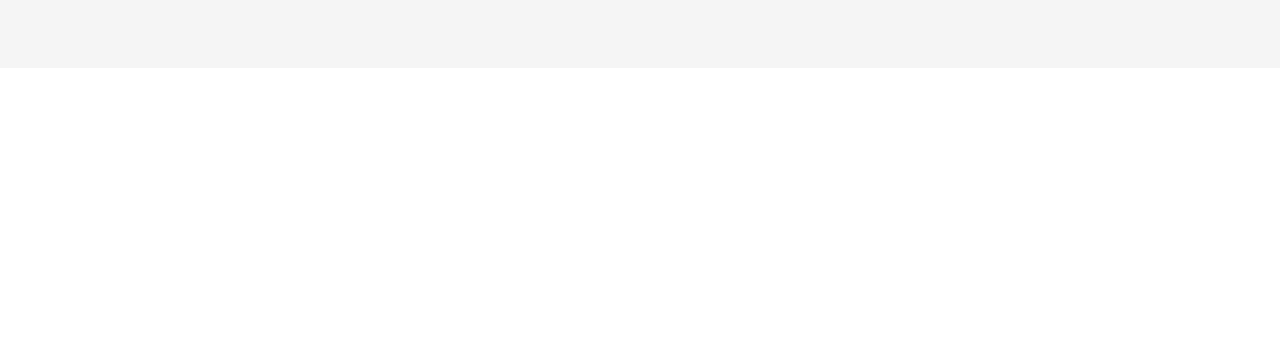
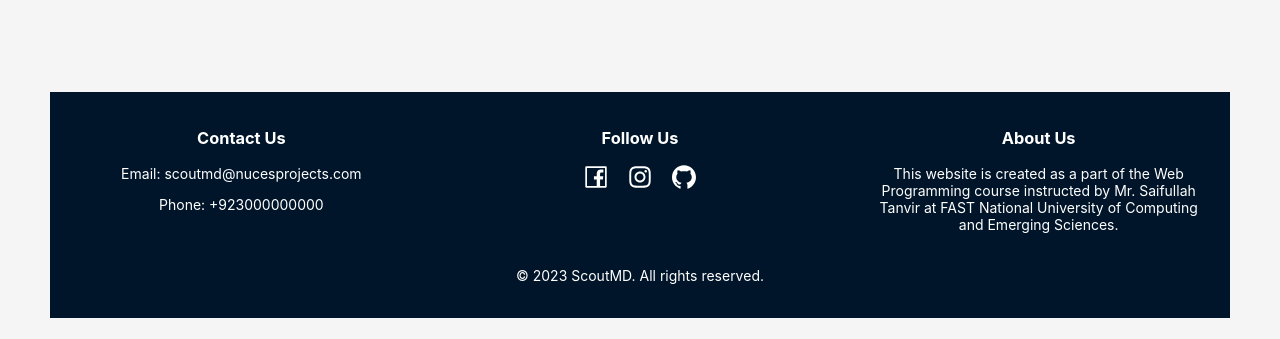
Before and after one commit to Abdoooluh/WebDev-Project, a React (Create React App) app in the folder webdev-project/: page / in a window 1280 px wide. Shown: the part 755-1094 px from the top of the page. Before the commit the page ends 823 px from the top, so only its background shows below. Built offline with nearby package versions, Linux system fonts and the light colour scheme.

Commit message:
Added: Footer

```diff
--- a/webdev-project/src/App.js
+++ b/webdev-project/src/App.js
@@ -3,8 +3,9 @@ import React from 'react';
 import { Layout } from 'antd';
 import Navbar from './components/Navbar';
 import Home from './components/Home';
+import CustomFooter from './components/Footer';
 
-const { Header, Content } = Layout;
+const { Header, Content, Footer } = Layout;
 
 const App = () => {
   return (
@@ -15,6 +16,9 @@ const App = () => {
       <Content>
         <Home />
       </Content>
+      <Footer>
+        <CustomFooter />
+      </Footer>
     </Layout>
   );
 };
--- /dev/null
+++ b/webdev-project/src/components/Footer.jsx
@@ -0,0 +1,43 @@
+// CustomFooter.js
+import React from 'react';
+import { Layout, Row, Col } from 'antd';
+import { FacebookOutlined, InstagramOutlined, GithubOutlined } from '@ant-design/icons';
+
+const { Footer } = Layout;
+
+const CustomFooter = () => {
+  return (
+    <Footer style={{ textAlign: 'center', backgroundColor: '#001529', color: 'white', padding: '20px 0' }}>
+      <Row gutter={16} justify="center">
+        <Col span={8}>
+          <h3>Contact Us</h3>
+          <p style={{ padding: '0 20px' }}>Email: scoutmd@nucesprojects.com</p>
+          <p style={{ padding: '0 20px' }}>Phone: +923000000000</p>
+        </Col>
+        <Col span={8}>
+          <h3>Follow Us</h3>
+          <div style={{ padding: '0 20px' }}>
+            <a href="https://www.facebook.com" target="_blank" rel="noopener noreferrer">
+              <FacebookOutlined style={{ fontSize: '24px', color: 'white', margin: '0 10px' }} />
+            </a>
+            <a href="https://www.instagram.com" target="_blank" rel="noopener noreferrer">
+              <InstagramOutlined style={{ fontSize: '24px', color: 'white', margin: '0 10px' }} />
+            </a>
+            <a href="https://github.com/Abdoooluh/WebDev-Project" target="_blank" rel="noopener noreferrer">
+              <GithubOutlined style={{ fontSize: '24px', color: 'white', margin: '0 10px' }} />
+            </a>
+          </div>
+        </Col>
+        <Col span={8}>
+          <h3>About Us</h3>
+          <p style={{ padding: '0 20px' }}>
+            This website is created as a part of the Web Programming course instructed by Mr. Saifullah Tanvir at FAST National University of Computing and Emerging Sciences.
+          </p>
+        </Col>
+      </Row>
+      <p style={{ marginTop: '20px' }}>© 2023 ScoutMD. All rights reserved.</p>
+    </Footer>
+  );
+};
+
+export default CustomFooter;
```
